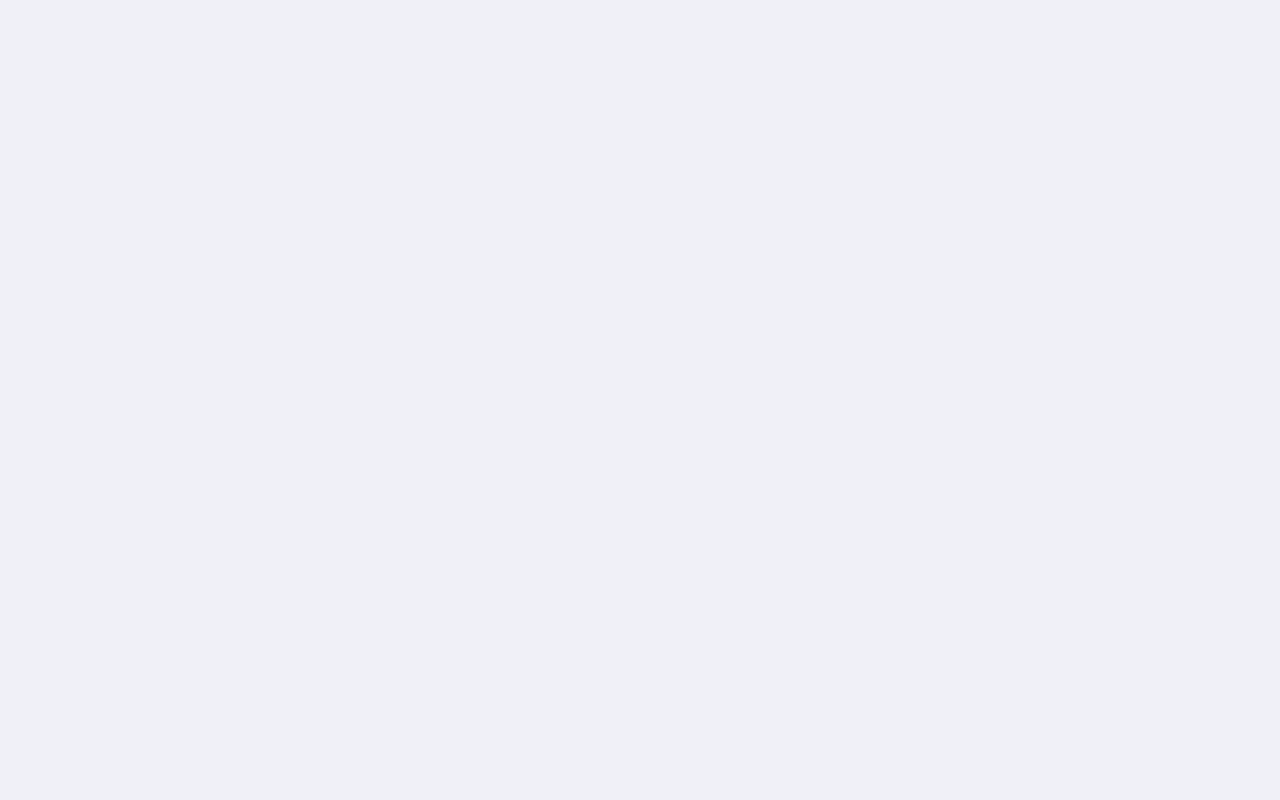
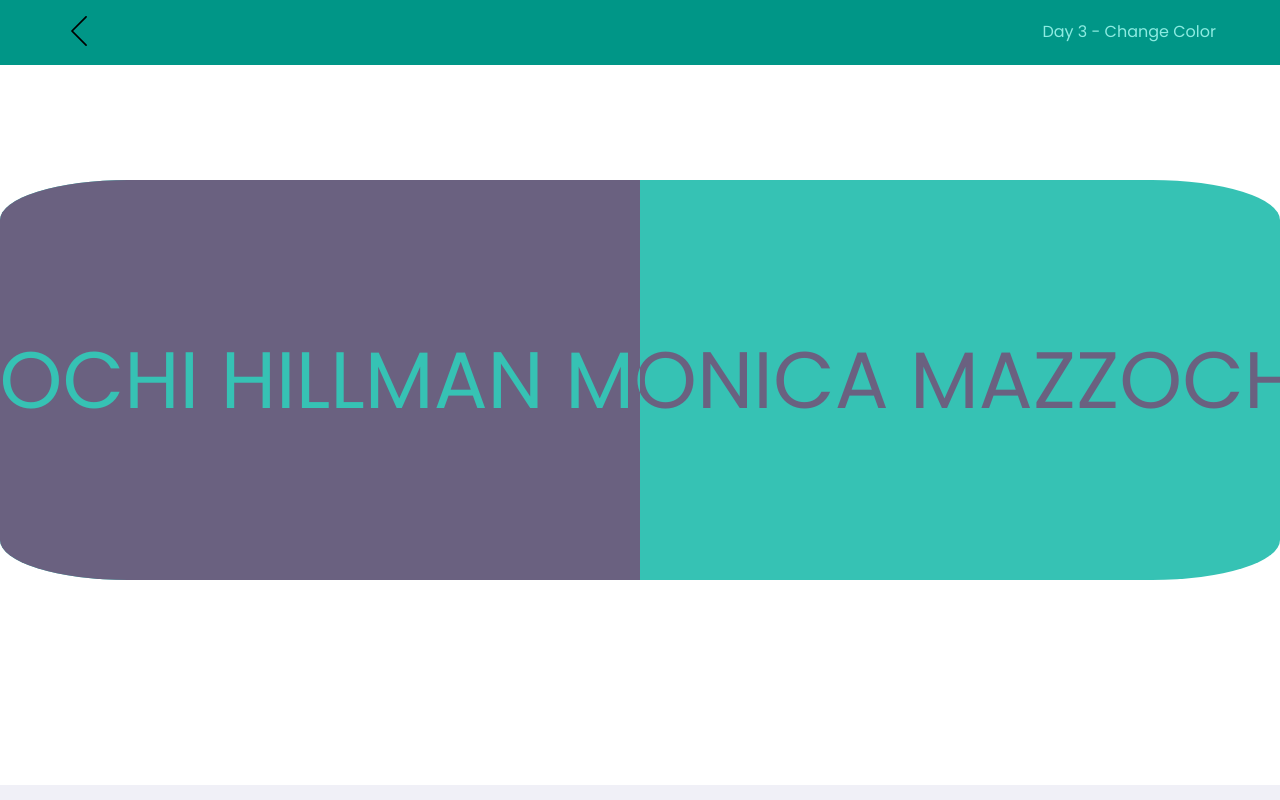
Before and after one commit to MonicaHillman/30dayscss, a React (Create React App) app: page /daythree in a window 1280 px wide. Built offline with nearby package versions, Linux system fonts and the light colour scheme.

Commit message:
day three

```diff
--- /dev/null
+++ b/src/challenges/daythree/index.tsx
@@ -0,0 +1,51 @@
+import React from 'react';
+import './styles.css'
+import PageHeader from '../../components/Header';
+
+function DayThree() {
+    return (
+        <div id="page-day-three" className="container">
+            <PageHeader
+                title="Day 3 - Change Color"
+                link="challengesList"
+            />
+            <body>
+                <section>
+                    <span className="slide">
+                        <span>MONICA</span>
+                        <span> </span>
+                        <span>MAZZOCHI</span>
+                        <span> </span>
+                        <span>HILLMAN</span>
+                        <span> </span>
+                        <span>MONICA</span>
+                        <span> </span>
+                        <span>MAZZOCHI</span>
+                        <span> </span>
+                        <span>HILLMAN</span>
+                        <span> </span>
+                    </span>
+                    <div className="wrapper">
+                        <span className="slide">
+                        <span>MONICA</span>
+                        <span> </span>
+                        <span>MAZZOCHI</span>
+                        <span> </span>
+                        <span>HILLMAN</span>
+                        <span> </span>
+                        <span>MONICA</span>
+                        <span> </span>
+                        <span>MAZZOCHI</span>
+                        <span> </span>
+                        <span>HILLMAN</span>
+                        <span> </span>
+                        </span>
+                    </div>
+                </section>
+            </body>
+        </div>
+
+    );
+}
+
+export default DayThree;
--- /dev/null
+++ b/src/challenges/daythree/styles.css
@@ -0,0 +1,64 @@
+#page-day-three body{
+    height: 90vh;
+}
+
+section
+{
+    border-radius: 10%;
+    margin-top: 20%;
+    width: 100%;
+    height: 50%;
+    background: var(--color-primary-light);
+    overflow: hidden;
+    position: absolute;
+}
+.wrapper
+{
+    height: 100%;
+    width: 50%;
+    background: var(--color-text-base);
+    overflow: hidden;
+    color: var(--color-primary-light);
+    position: absolute;
+}
+.slide
+{
+    position: absolute;
+    top: 50%;
+    white-space: nowrap;
+    font-size: 5em;
+    line-height: 220px;
+    overflow: hidden;
+    font: Archivo;
+    animation: example 10s linear infinite;
+}
+
+@keyframes example
+{
+    0%
+    {
+        transform: translate(0, -50%);
+    }
+    100%
+    {
+        transform: translate(-50%, -50%);
+    }
+}
+
+@media (min-width: 700px) {
+    section
+{
+    margin-top: 9%;
+    width: 100%;
+}
+
+#page-day-three {
+    max-width: 100%;
+}
+
+#page-day-three body{
+    background: var(--color-box-base);
+    height: 90vh;
+}
+
+}
--- a/src/challenges/daytwo/index.tsx
+++ b/src/challenges/daytwo/index.tsx
@@ -3,7 +3,7 @@ import React from 'react';
 import './styles.css'
 import PageHeader from '../../components/Header';
 
-function DayOne() {
+function DayTwo() {
     return (
         <div id="page-day-two" className="container">
             <PageHeader
@@ -23,4 +23,4 @@ function DayOne() {
     );
 }
 
-export default DayOne;
+export default DayTwo;
--- a/src/pages/ChallengesList/index.tsx
+++ b/src/pages/ChallengesList/index.tsx
@@ -4,6 +4,7 @@ import './styles.css';
 import PageHeader from '../../components/Header';
 import dayOneImg from '../../assets/images/dayone.png';
 import dayTwoImg from '../../assets/images/daytwo.png';
+import dayThreeImg from '../../assets/images/daythree.png';
 import { Link } from 'react-router-dom';
 
 
@@ -28,6 +29,11 @@ function ChallengesList() {
                 </Link>
                 </div>
                 <p>Day 3 - Change Color</p>
+                <div className="img-container-three">
+                <Link to="/daythree">
+                    <img src={dayThreeImg} alt="Day Three" />
+                </Link>
+                </div>
                 <p>Day 4 - Button Effect</p>
             </main>
         </div>
--- a/src/pages/ChallengesList/styles.css
+++ b/src/pages/ChallengesList/styles.css
@@ -35,6 +35,9 @@
     }
 
     #page-challenge-list main {
+        margin-top: 20px;
+        margin-left: 60px;
+        margin-right: 60px;
     background: var(--color-box-base);
     max-width: 190rem;
     padding-top: 1rem;
@@ -50,14 +53,4 @@
         margin-right: 10rem;
     }
 
-    .img-container {
-        grid-area: pic;
-        margin-left: 6rem
-    }
-    .img-container-two {
-        grid-area: pics;
-        margin-left: 6rem
-    }
-
-
 }
--- a/src/routes.tsx
+++ b/src/routes.tsx
@@ -5,6 +5,7 @@ import ChallengesList from './pages/ChallengesList';
 import Credits from './pages/Credits';
 import DayOne from './challenges/dayone';
 import DayTwo from './challenges/daytwo';
+import DayThree from './challenges/daythree';
 
 function Routes() {
     return (
@@ -14,6 +15,7 @@ function Routes() {
             <Route path="/credits" component={Credits} />
             <Route path="/dayone" component={DayOne} />
             <Route path="/daytwo" component={DayTwo} />
+            <Route path="/daythree" component={DayThree} />
         </BrowserRouter>
     )
 }
```
Also changed, not shown: src/assets/images/daythree.png (added).
